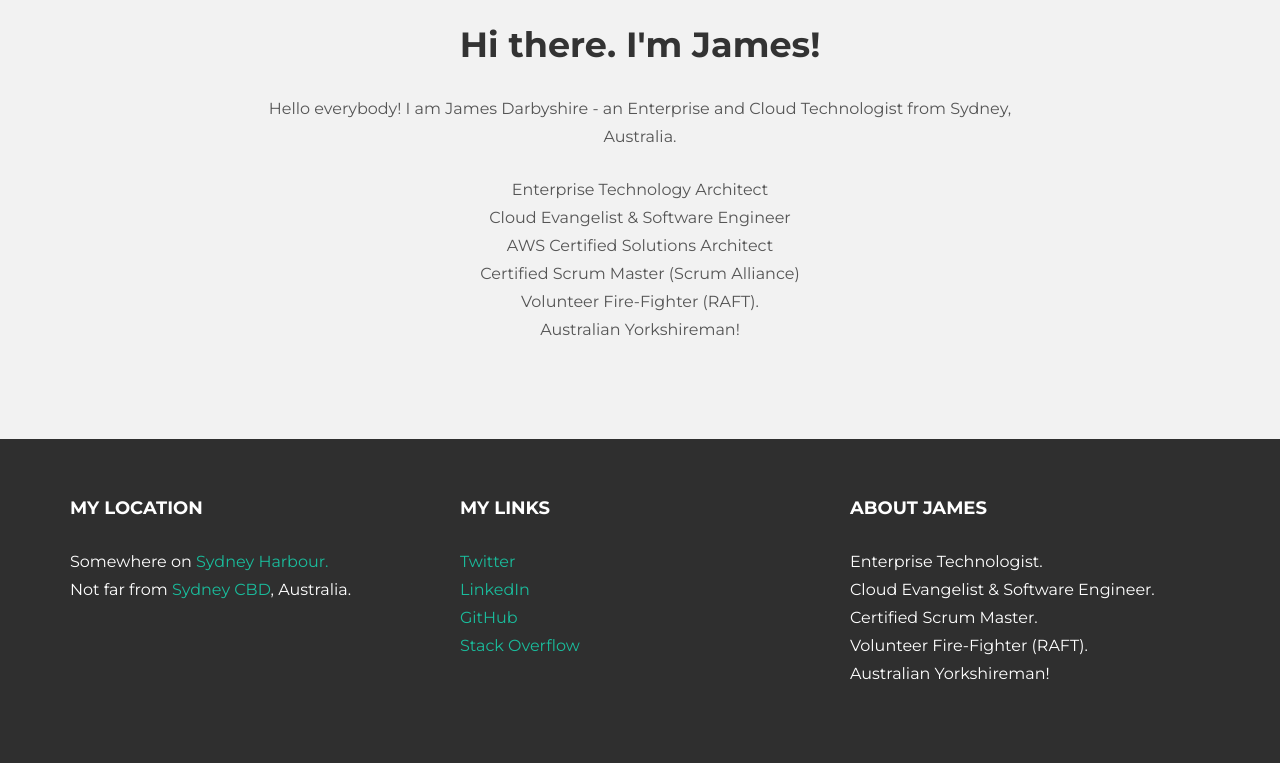
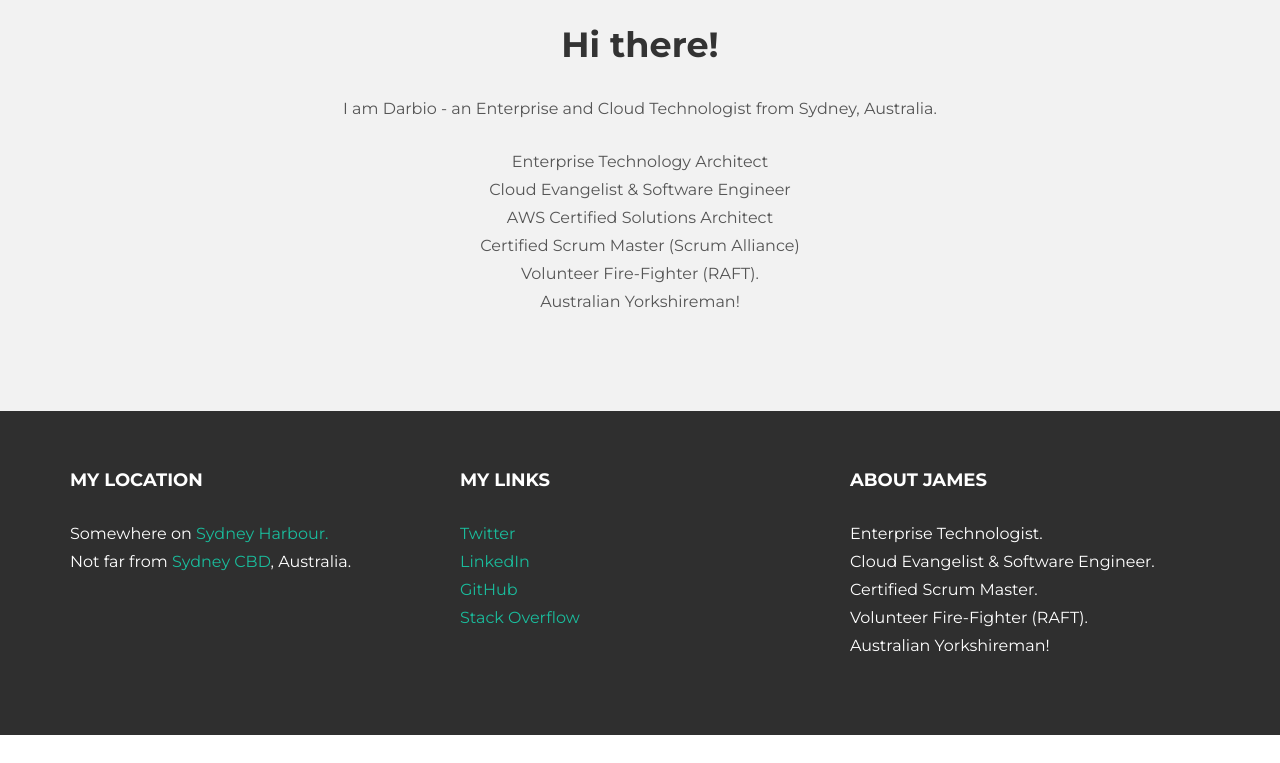
Before and after one commit to darbio/darbio.github.io, a Jekyll site: the page built from index.html, in a window 1280 px wide, cut to the strip 440-1203 px from the top of the page. Built offline with Jekyll 4.4.1, drawn with Linux system fonts in a browser that asks for light colours; nearby versions of some CDN libraries; after the commit the page ends 1175 px from its top, so only the background shows below that.

Commit message:
Update index.html

```diff
--- a/index.html
+++ b/index.html
@@ -7,9 +7,9 @@ layout: default
     <div class="container">
     <div class="row">
       <div class="col-lg-8 col-lg-offset-2 centered">
-        <img src="http://www.gravatar.com/avatar/ce198ab23bedb46c953a2582e00cade3?s=155&d=mm" alt="James Darbyshire" class="gravatar img-circle">
-        <h1>Hi there. I'm James!</h1>
-        <p>Hello everybody! I am James Darbyshire - an Enterprise and Cloud Technologist from Sydney, Australia.</p>
+        <img src="http://www.gravatar.com/avatar/ce198ab23bedb46c953a2582e00cade3?s=155&d=mm" alt="darbio" class="gravatar img-circle">
+        <h1>Hi there!</h1>
+        <p>I am Darbio - an Enterprise and Cloud Technologist from Sydney, Australia.</p>
         <p>Enterprise Technology Architect<br />Cloud Evangelist & Software Engineer<br/>AWS Certified Solutions Architect<br/>Certified Scrum Master (Scrum Alliance)<br/>Volunteer Fire-Fighter (RAFT).<br/>Australian Yorkshireman!</p>
 
       </div><!-- /col-lg-8 -->
```
